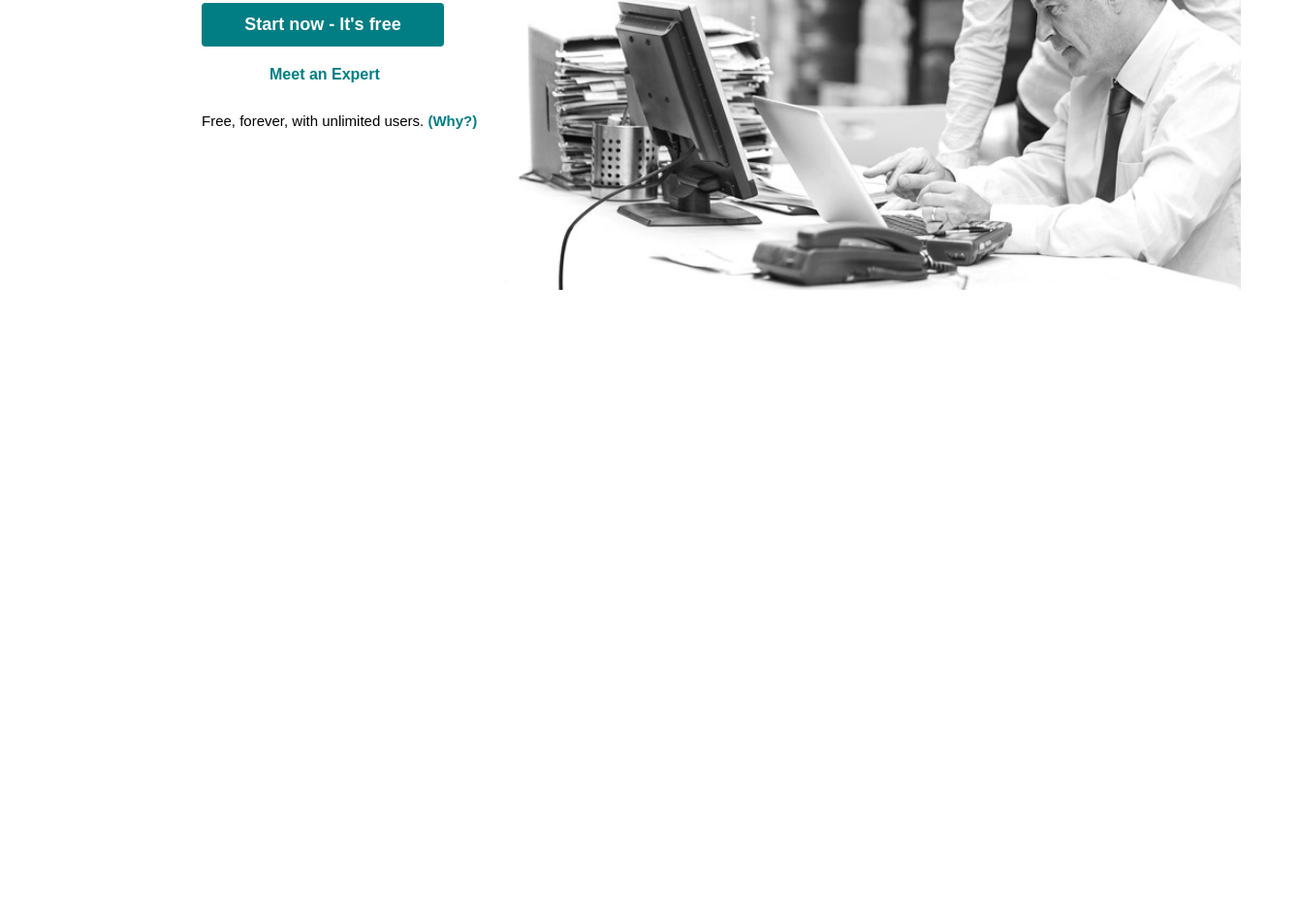
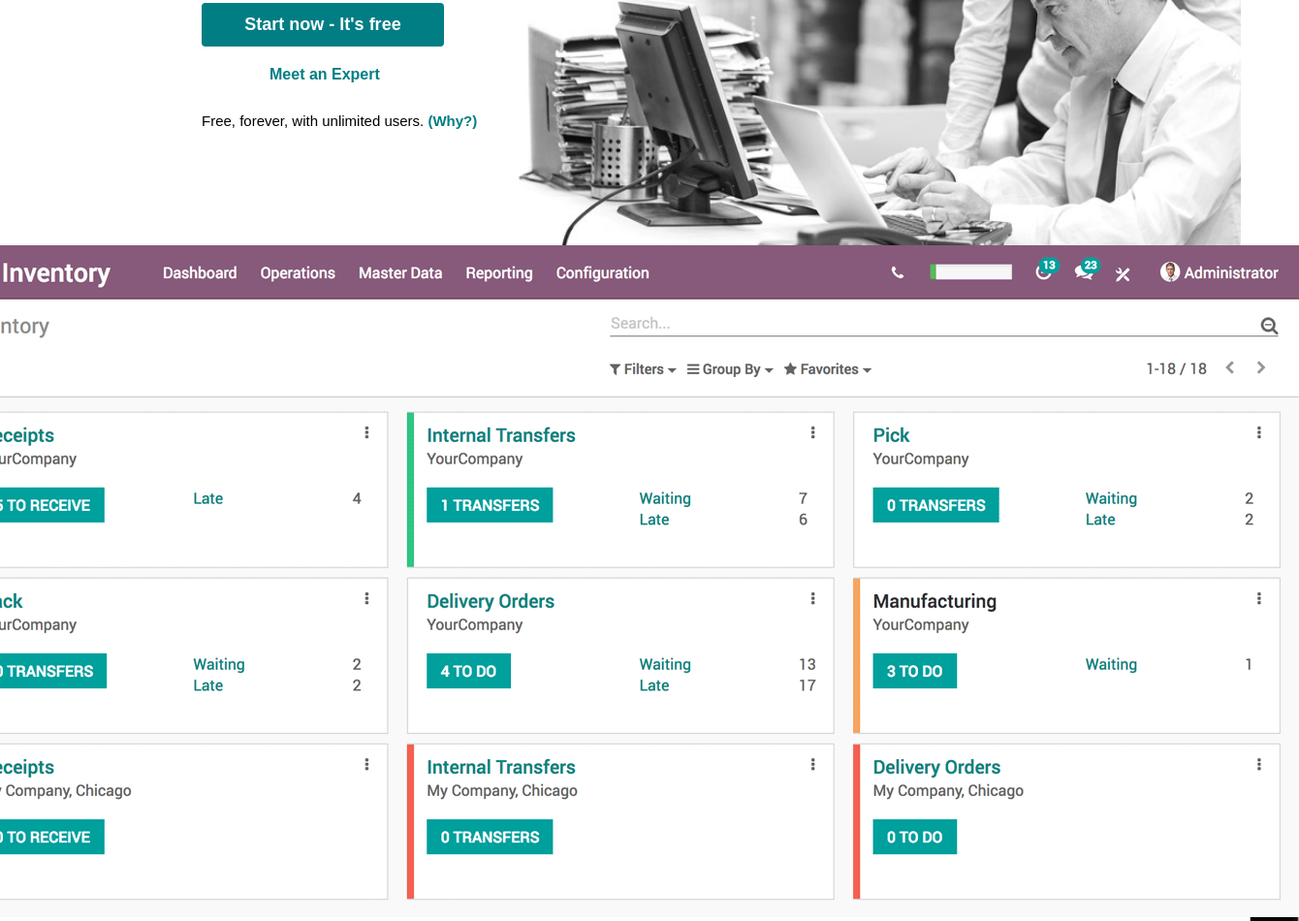
Before and after one commit to jasmine-ab/cloned-Responsiveness, a plain HTML site: page index.html in a window 1280 px wide. Shown: the part 439-1389 px from the top of the page at 97% size, 1340 px wide, since content can reach past the window. Before the commit the page ends 800 px from the top, so only its background shows below. Drawn offline with Linux system fonts and the light colour scheme.

Commit message:
first commit

```diff
--- a/index.html
+++ b/index.html
@@ -45,8 +45,20 @@
                         <p>Meet an Expert</p>
                         <p>Free, forever, with unlimited users. <strong>(Why?)</strong></p>
                     </div>
+                    <div class="fit">
+                        <div class="inventory">
+                            <div class="laptop-screen">
+                                <span><img src="inventory_screenshot_01.gif" alt="inventory_screenshot_01"></span>
+                            </div>
+                        </div>
+                        <!-- <span><img src="laptop_screen.svg" alt="laptop_screen"></span>
+                        <div class="details">
+                            <span><img src="inventory_screenshot_01.gif" alt="inventory_screenshot_01"></span>
+                        </div> -->
+                    </div>
                 </div>
             </div>
+
         </main>
         <footer></footer>
     </body>
--- a/style.css
+++ b/style.css
@@ -110,6 +110,30 @@ main {
     color: var(--primary);
 }
 
+.fit {
+    display: flex;
+    flex-direction: column;
+    align-items: center;
+    justify-content: center;
+    margin-top: 120px;
+}
+
+.fit .inventory .laptop-screen {
+    background-image: url("/laptop_screen.svg");
+    background-size: cover;
+    background-repeat: no-repeat;
+    background-position: center;
+    max-height: auto;
+    max-width: 100%;
+}
+
+/* .fit span:nth-child(1) img {
+    width: 900px;
+} */
+
+.fit .details span img {
+    width: 100px;
+}
 /* Button */
 /* Solid, text, outline, icon */
 
```
Also changed, not shown: inventory_screenshot_01.gif (added), laptop_screen.svg (added).
